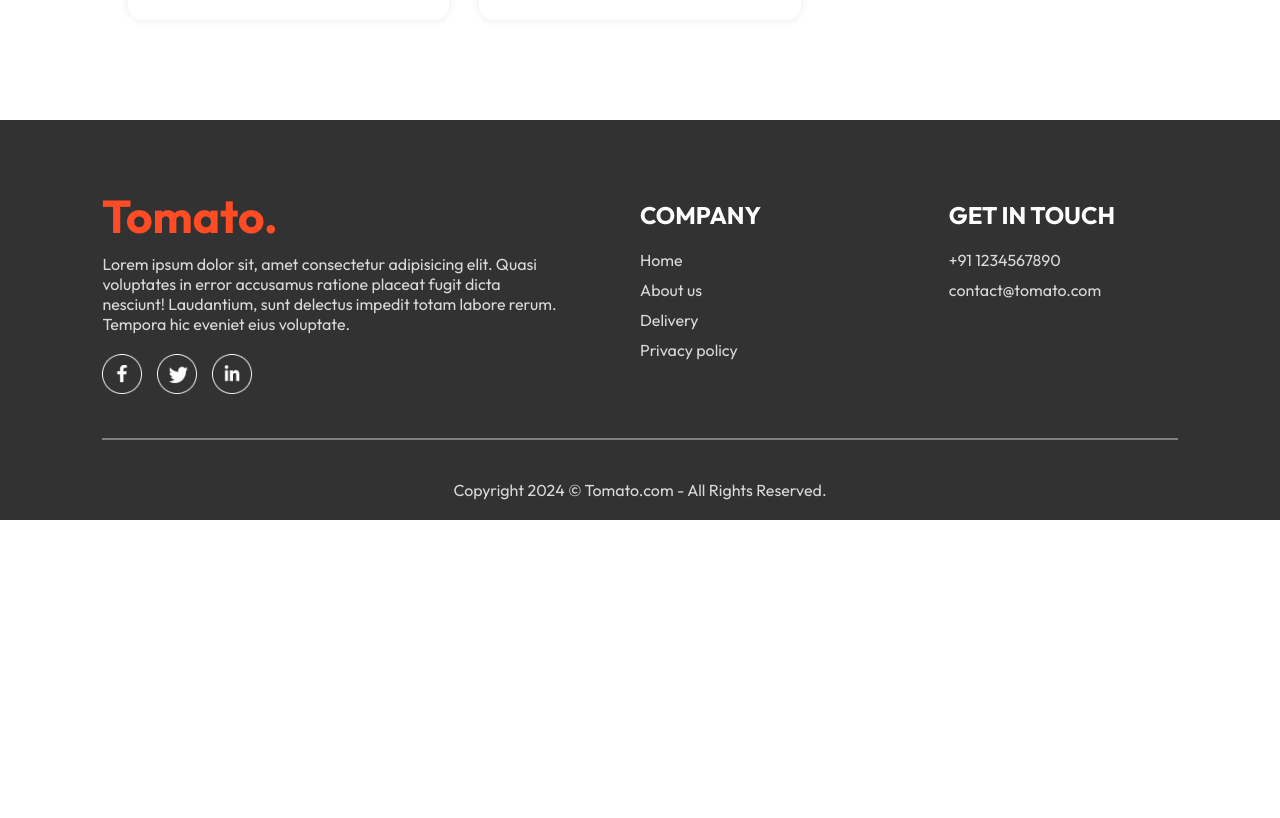
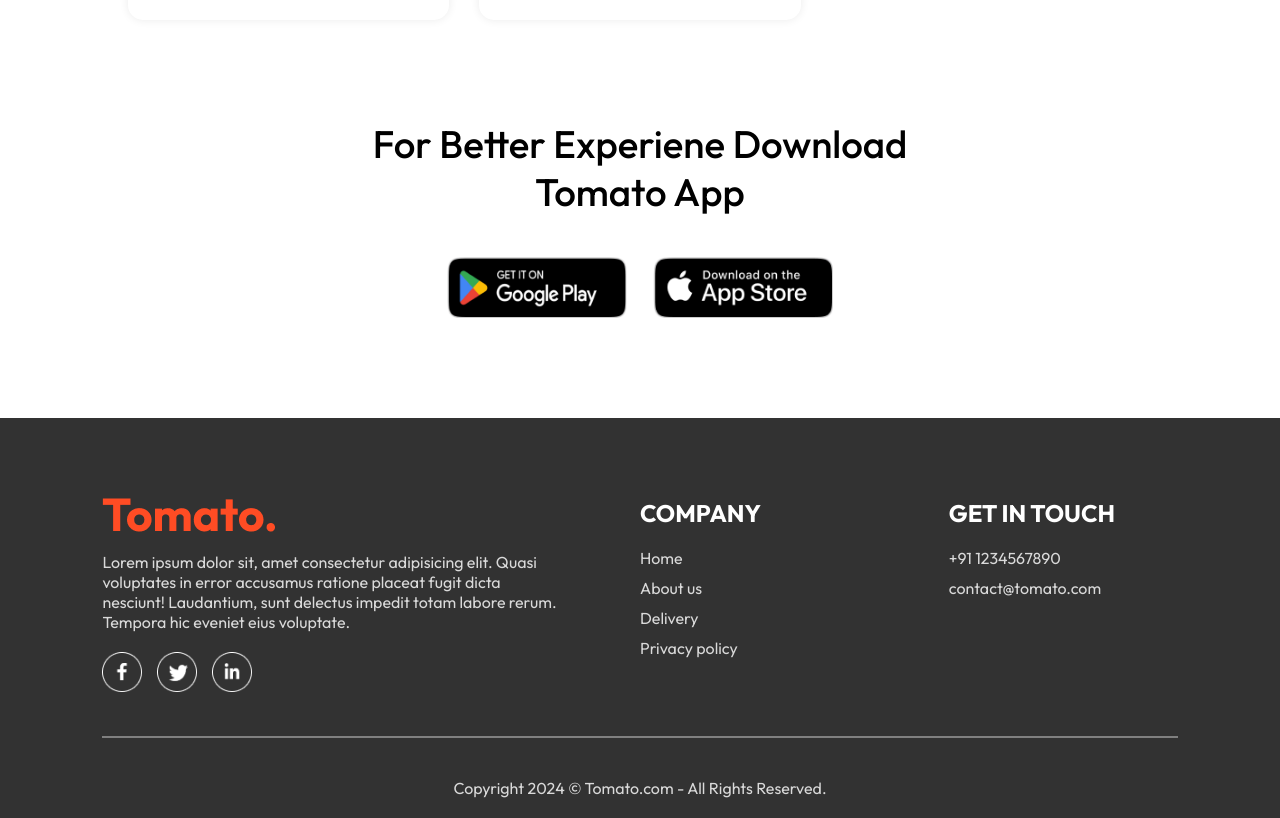
Before and after one commit to wlaurentec/food-delivery-v1, a React (Vite) app: page / in a window 1280 px wide. Shown: the part 5980-6798 px from the top of the page. Before the commit the page ends 6500 px from the top, so only its background shows below. Built offline with nearby package versions, Linux system fonts and the light colour scheme.

Commit message:
add download component styles

```diff
--- /dev/null
+++ b/src/components/AppDownload/AppDownload.css
@@ -0,0 +1,25 @@
+.app-download {
+  margin: auto auto;
+  margin-top: 100px;
+  font-size: max(3vw, 20px);
+  text-align: center;
+  font-weight: 500;
+}
+
+.app-download-platforms {
+  display: flex;
+  justify-content: center;
+  gap: max(2vw, 10px);
+  margin-top: 40px;
+}
+
+.app-download-platforms img {
+  width: max(30vw, 120px);
+  max-width: 180px;
+  transition: 0.5s;
+  cursor: pointer;
+}
+
+.app-download-platforms img:hover {
+  transform: scale(1.05);
+}
--- /dev/null
+++ b/src/components/AppDownload/AppDownload.jsx
@@ -0,0 +1,18 @@
+import { assets } from "../../assets/assets";
+import "./AppDownload.css";
+
+const AppDownload = () => {
+  return (
+    <div className="app-download" id="app-download">
+      <p>
+        For Better Experiene Download <br /> Tomato App{" "}
+      </p>
+      <div className="app-download-platforms">
+        <img src={assets.play_store} alt="" />
+        <img src={assets.app_store} alt="" />
+      </div>
+    </div>
+  );
+};
+
+export default AppDownload;
--- a/src/pages/Home/Home.jsx
+++ b/src/pages/Home/Home.jsx
@@ -1,3 +1,4 @@
+import AppDownload from "../../components/AppDownload/AppDownload";
 import ExploreMenu from "../../components/ExploreMenu/ExploreMenu"
 import FoodDisplay from "../../components/FoodDisplay/FoodDisplay";
 import Header from "../../components/Header/Header"
@@ -14,6 +15,7 @@
       <Header/>
       <ExploreMenu category={category} setCategory={setCategory}/>
       <FoodDisplay category={category} />
+      <AppDownload />
     </div>
   )
 }
```
